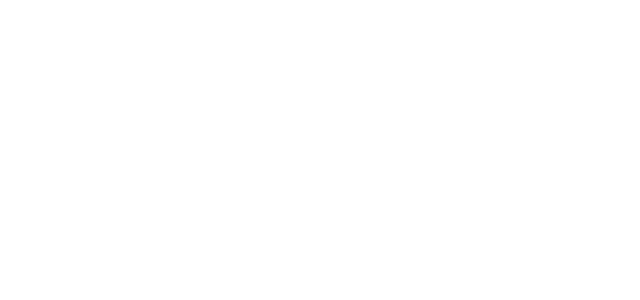
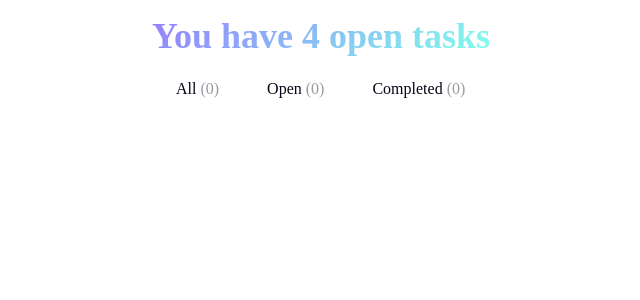
Before and after one commit to onlyvpans/todo, a React (Vite) app: page / in a window 1280 px wide. Shown: the top 300 px of the page, without its empty margins (104-744 px from the left). Built offline with nearby package versions, Linux system fonts and the light colour scheme; a web font is replaced by a local one.

Commit message:
feat: use useContext hook to prevent prop drilling passing down todos

```diff
--- a/src/App.tsx
+++ b/src/App.tsx
@@ -1,3 +1,25 @@
+import Header from "./components/Header";
+import { Tabs } from "./components/Tabs";
+import { TodoInput } from "./components/TodoInput";
+import { TodoList } from "./components/TodoList";
+import { TodoContext } from "./contexts/TodoContext";
+
 export default function App() {
-  return <div></div>;
+  const todos = [
+    { input: "Get a dog", complete: true },
+    { input: "Name the dog", complete: true },
+    { input: "Feed Toastie", complete: true },
+    { input: "Pet Toastie", complete: true },
+  ];
+
+  return (
+    <>
+      <TodoContext.Provider value={todos}>
+        <Header />
+        <Tabs />
+        <TodoList />
+        <TodoInput />
+      </TodoContext.Provider>
+    </>
+  );
 }
--- a/src/components/Header.tsx
+++ b/src/components/Header.tsx
@@ -1,3 +1,26 @@
+import { useContext } from "react";
+import { TodoContext } from "../contexts/TodoContext";
+// interface TodoItem {
+//   input: string;
+//   complete: boolean;
+// }
+
+// interface headerProps {
+//   todos: TodoItem[];
+// }
+
 export default function Header() {
-  return <header>viv</header>;
+  const todos = useContext(TodoContext);
+
+  const todosLength = todos.length;
+  const isTaskPlural = todosLength != 1;
+  // const [length, setLength] = useState(0);
+
+  return (
+    <header>
+      <h1 className="text-gradient">
+        You have {todosLength} open task{isTaskPlural ? "s" : null}
+      </h1>
+    </header>
+  );
 }
--- /dev/null
+++ b/src/contexts/TodoContext.tsx
@@ -0,0 +1,8 @@
+import { createContext } from "react";
+
+interface todoItem {
+  input: string;
+  complete: boolean;
+}
+
+export const TodoContext = createContext<todoItem[]>([]);
```
